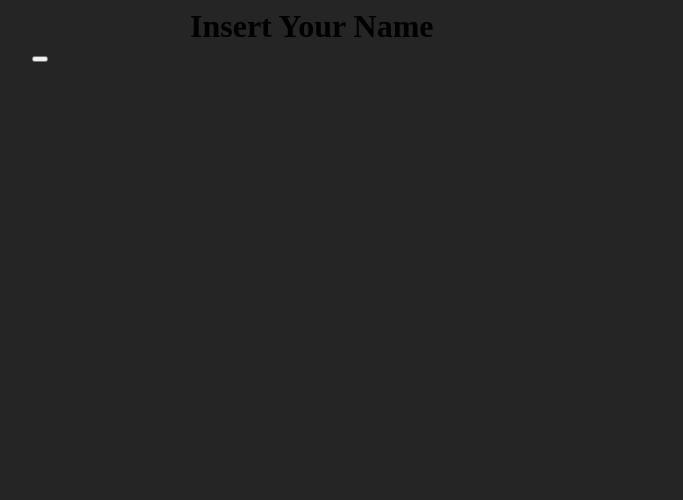
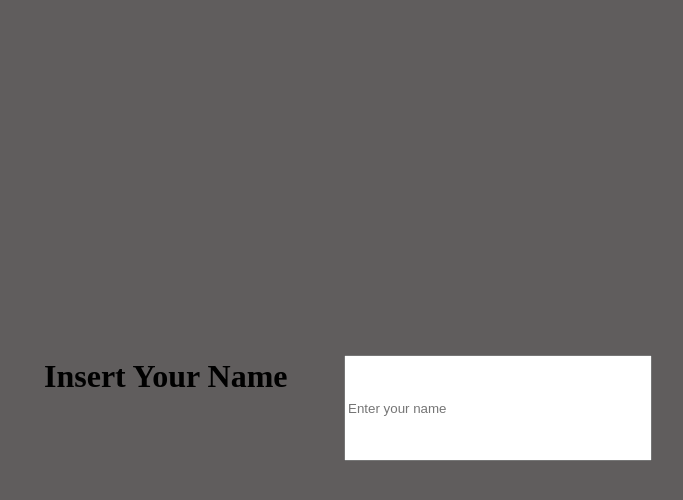
Before and after one commit to Gabe3231/SQL-injection-playground, a plain HTML site: page VulnerableSite/index.html in a window 1280 px wide. Shown: the whole page, without its empty margins (292-975 px from the left). Drawn offline with Linux system fonts and the light colour scheme.

Commit message:
basic website complete

```diff
--- a/VulnerableSite/index.css
+++ b/VulnerableSite/index.css
@@ -1,19 +1,15 @@
 body {
-    background-color: rgb(38, 37, 37);
+    background-color: rgb(96, 93, 93);
 }
 
 .area {
-    width: 50%;
-    margin-bottom: auto;
-    margin-left: auto;
-    margin-right: auto;
-    margin-top: auto;
+    display: flex;
+    justify-content: center;
+    align-items: center;
+    height: 100vh;
 }
 
 .title {
-    width: 50%;
-    margin-bottom: auto;
-    margin-left: auto;
-    margin-right: auto;
-    margin-top: auto;
+    width: 300px;
+    height: 100px;
 }
--- a/VulnerableSite/index.html
+++ b/VulnerableSite/index.html
@@ -10,7 +10,7 @@
 <body>
     <div class="area">
         <h1 class="title">Insert Your Name</h1>
-        <button></button>
+        <input class="title" type="text" placeholder="Enter your name">
     </div>
 </body>
 </html>
```
